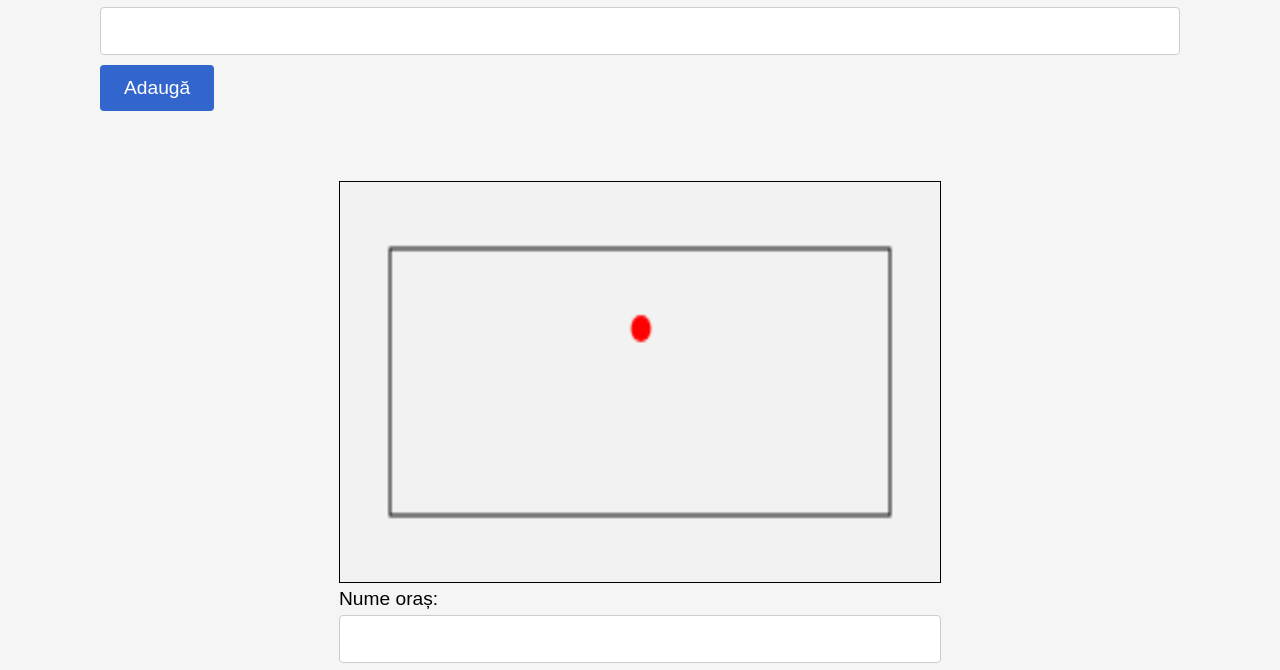
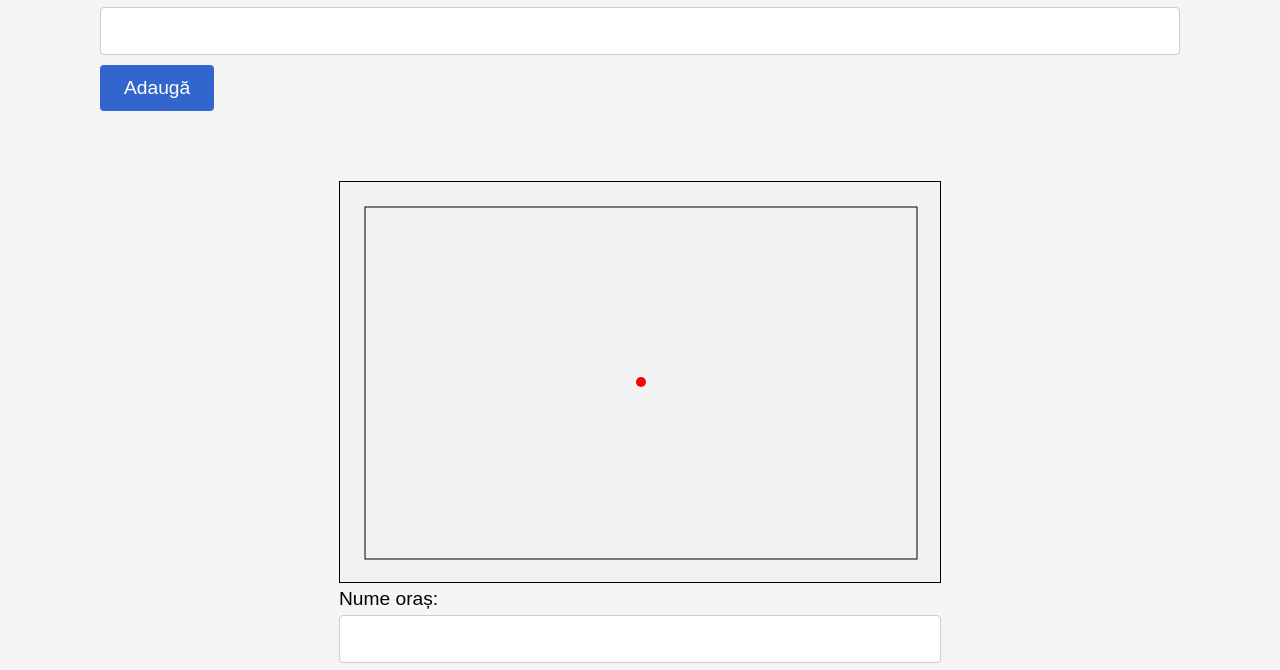
Before and after one commit to icozonac/Planificare-calatorii, a website: page index.html in a window 1280 px wide. Both pictures are taken after a click on the element 640 px from the left and 1341 px from the top of the page. Shown: the part 960-1630 px from the top of the page. Drawn offline with Linux system fonts and the light colour scheme.

Commit message:
fixed the draw method

```diff
--- a/index.html
+++ b/index.html
@@ -501,7 +501,7 @@
     </main>
 
     <div id="map">
-      <canvas id="mapCanvas"></canvas>
+      <canvas id="mapCanvas" width="600px" height="400px"></canvas>
       <form id="cityForm">
         <label for="cityName">Nume oraș:</label>
         <input type="text" id="cityName" required />
--- a/js/canvas.js
+++ b/js/canvas.js
@@ -1,60 +1,40 @@
-var canvas = document.getElementById("mapCanvas");
-var ctx = canvas.getContext("2d");
+const canvas = document.getElementById("mapCanvas");
+const ctx = canvas.getContext("2d");
 
-var scale = 0.5; // Factor de scalare pentru a face harta mai mică
-var locations = [];
+const scale = 0.5;
+const locations = [];
 
-// Calculați dimensiunile hărții scalate
-var width = canvas.width;
-var height = canvas.height;
+// Calculate the scaled map dimensions
+const { width, height } = canvas.getBoundingClientRect();
 
-// Desenați harta inițială
+// Draw the initial map
 drawMap();
 
-// Adăugați eveniment de clic pe canvas
-canvas.addEventListener("click", function (event) {
-  var rect = canvas.getBoundingClientRect();
-  var x = (event.clientX - rect.left) * scale;
-  var y = (event.clientY - rect.top) * scale;
+// Add click event listener to canvas
+canvas.addEventListener("click", (event) => {
+  const { left, top } = canvas.getBoundingClientRect();
+  const x = event.clientX - left;
+  const y = event.clientY - top;
 
-  // Invert the y-axis to match the coordinate system (optional, if needed)
-  y = canvas.height - y;
-
-  // Adăugați locația în lista de locații fără denumirea orașului
+  // Add the location to the list of locations without the city name
   locations.push({ x, y });
 
-  // Desenați harta actualizată
+  // Draw the updated map
   drawMap();
 });
 
-// Adăugați eveniment de submit pe formular
-var form = document.getElementById("cityForm");
-form.addEventListener("submit", function (event) {
-  event.preventDefault();
-  var cityNameInput = document.getElementById("cityName");
-  var cityName = cityNameInput.value;
-
-  if (cityName.trim() !== "") {
-    // Adăugați numele orașului la ultima locație
-    locations[locations.length - 1].name = cityName;
-
-    // Resetați formularul
-    form.reset();
-
-    // Desenați harta actualizată
-    drawMap();
-  }
-});
+function drawLocation(x, y) {
+  const radius = 5;
+  ctx.beginPath();
+  ctx.arc(x, y, radius, 0, 2 * Math.PI);
+  ctx.fillStyle = "#ff0000";
+  ctx.fill();
+}
 
 function drawMap() {
-  // Curățați canvas-ul
   ctx.clearRect(0, 0, canvas.width, canvas.height);
-
-  // Desenați fundalul hărții
   ctx.fillStyle = "#f2f2f2";
   ctx.fillRect(0, 0, canvas.width, canvas.height);
-
-  // Desenați conturul hărții
   ctx.strokeStyle = "#000";
   ctx.strokeRect(
     50 * scale,
@@ -63,29 +43,38 @@ function drawMap() {
     height - 100 * scale
   );
 
-  // Desenați locațiile existente și etichetele
-  locations.forEach(function (location) {
-    drawLocation(location.x, location.y);
-    if (location.name) {
-      drawLabel(location.x, location.y, location.name);
+  locations.forEach(({ x, y, name }) => {
+    drawLocation(x, y);
+
+    if (name) {
+      drawLabel(x, y, name);
     }
   });
 }
 
-function drawLocation(x, y) {
-  // Desenați cercul pentru locație
-  var radius = 5; // Dimensiunea punctului
-  ctx.beginPath();
-  ctx.arc(x, y + radius, radius, 0, 2 * Math.PI);
-  ctx.fillStyle = "#ff0000";
-  ctx.fill();
-}
-
 function drawLabel(x, y, text) {
-  // Desenați eticheta pentru locație
-  var fontSize = 14; // Dimensiunea textului
-  ctx.font = fontSize + "px Arial";
+  const fontSize = 14;
+  ctx.font = `${fontSize}px Arial`;
   ctx.textAlign = "center";
   ctx.fillStyle = "#000";
   ctx.fillText(text, x, y - 15);
 }
+
+// Add submit event listener to form
+const form = document.getElementById("cityForm");
+form.addEventListener("submit", (event) => {
+  event.preventDefault();
+  const cityNameInput = document.getElementById("cityName");
+  const cityName = cityNameInput.value.trim();
+
+  if (cityName !== "") {
+    // Add the city name to the last location
+    locations[locations.length - 1].name = cityName;
+
+    // Reset the form
+    form.reset();
+
+    // Draw the updated map
+    drawMap();
+  }
+});
```
